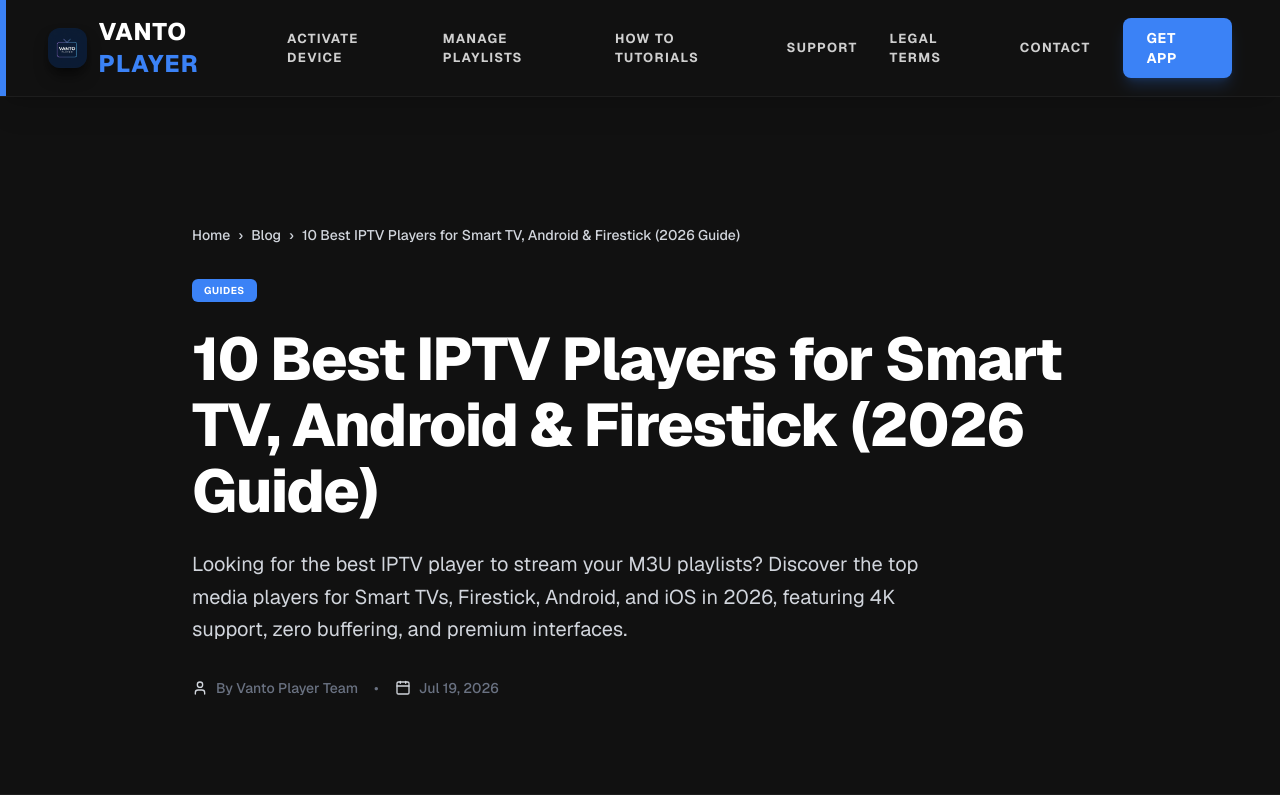
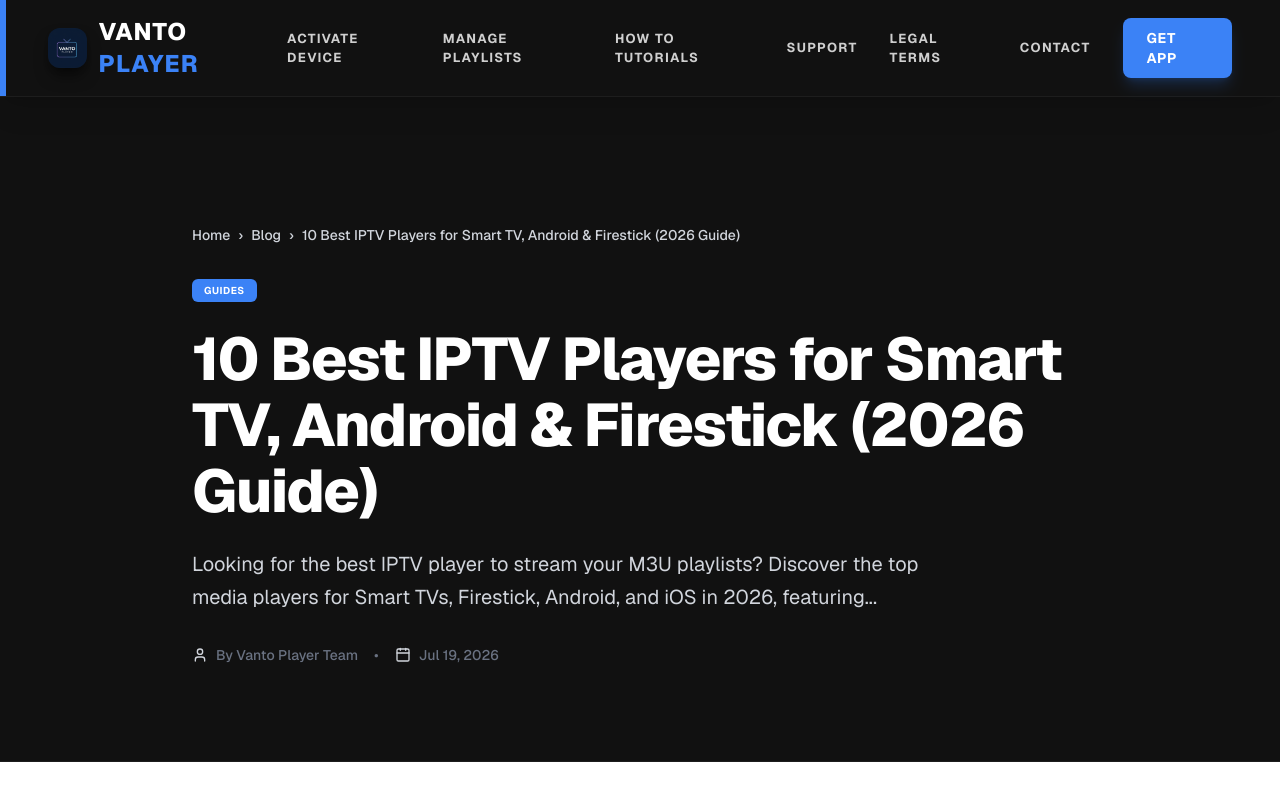
Before and after one commit to hassanaitoundjar/vanto-player-site, a Next.js app: page /blog/best-iptv-players-smart-tv-android-firestick in a window 1280 px wide. Shown: the top 800 px of the page. Built offline with nearby package versions, Linux system fonts and the light colour scheme.

Commit message:
chore: fix seo micro-optimizations

```diff
--- a/app/blog/[slug]/page.tsx
+++ b/app/blog/[slug]/page.tsx
@@ -2,7 +2,7 @@
 import { notFound } from 'next/navigation';
 import ReactMarkdown from 'react-markdown';
 import remarkGfm from 'remark-gfm';
-import { Calendar, User, ArrowLeft } from 'lucide-react';
+import { Calendar, User } from 'lucide-react';
 import Link from 'next/link';
 import type { Metadata } from 'next';
 import { buildMetadata } from '@/lib/siteConfig';
--- a/components/seo/JsonLd.tsx
+++ b/components/seo/JsonLd.tsx
@@ -47,7 +47,7 @@
     name: 'Vanto Player Features',
     description: 'A quick overview of the Vanto Player media player features.',
     thumbnailUrl: 'https://vantoplayer.com/logo.png',
-    uploadDate: '2023-01-01T08:00:00+08:00',
+    uploadDate: '2026-07-25T08:00:00+00:00',
     contentUrl: 'https://vantoplayer.com',
   };
 
--- a/posts/best-iptv-players-smart-tv-android-firestick.md
+++ b/posts/best-iptv-players-smart-tv-android-firestick.md
@@ -2,7 +2,7 @@
 title: "10 Best IPTV Players for Smart TV, Android & Firestick (2026 Guide)"
 category: "Guides"
 date: "2026-07-19"
-excerpt: "Looking for the best IPTV player to stream your M3U playlists? Discover the top media players for Smart TVs, Firestick, Android, and iOS in 2026, featuring 4K support, zero buffering, and premium interfaces."
+excerpt: "Looking for the best IPTV player to stream your M3U playlists? Discover the top media players for Smart TVs, Firestick, Android, and iOS in 2026, featuring..."
 author: "Vanto Player Team"
 ---
 
--- a/posts/set-up-parental-controls-vanto-player.md
+++ b/posts/set-up-parental-controls-vanto-player.md
@@ -2,7 +2,7 @@
 title: "How to Set Up Parental Controls & Hide Channels in Vanto Player"
 category: "Guides"
 date: "2026-07-15"
-excerpt: "Keep your streaming experience family-friendly. Learn how to set up PIN codes, restrict content, and hide specific channels using Vanto Player's parental controls."
+excerpt: "Keep your streaming experience family-friendly. Learn how to set up PIN codes, restrict content, and hide specific channels using Vanto Player's parental..."
 author: "Vanto Player Team"
 ---
 # How to Set Up Parental Controls in Vanto Player
--- a/posts/what-is-iptv.md
+++ b/posts/what-is-iptv.md
@@ -1,7 +1,7 @@
 ---
 title: "What is IPTV and How Does it Work? A Complete Guide"
 category: "Guides"
-excerpt: "Learn everything you need to know about IPTV (Internet Protocol Television), how it differs from traditional cable, and why it's the future of home entertainment."
+excerpt: "Learn everything you need to know about IPTV (Internet Protocol Television), how it differs from traditional cable, and why it's the future of home..."
 date: "2026-07-15"
 author: "Vanto Team"
 ---
```
